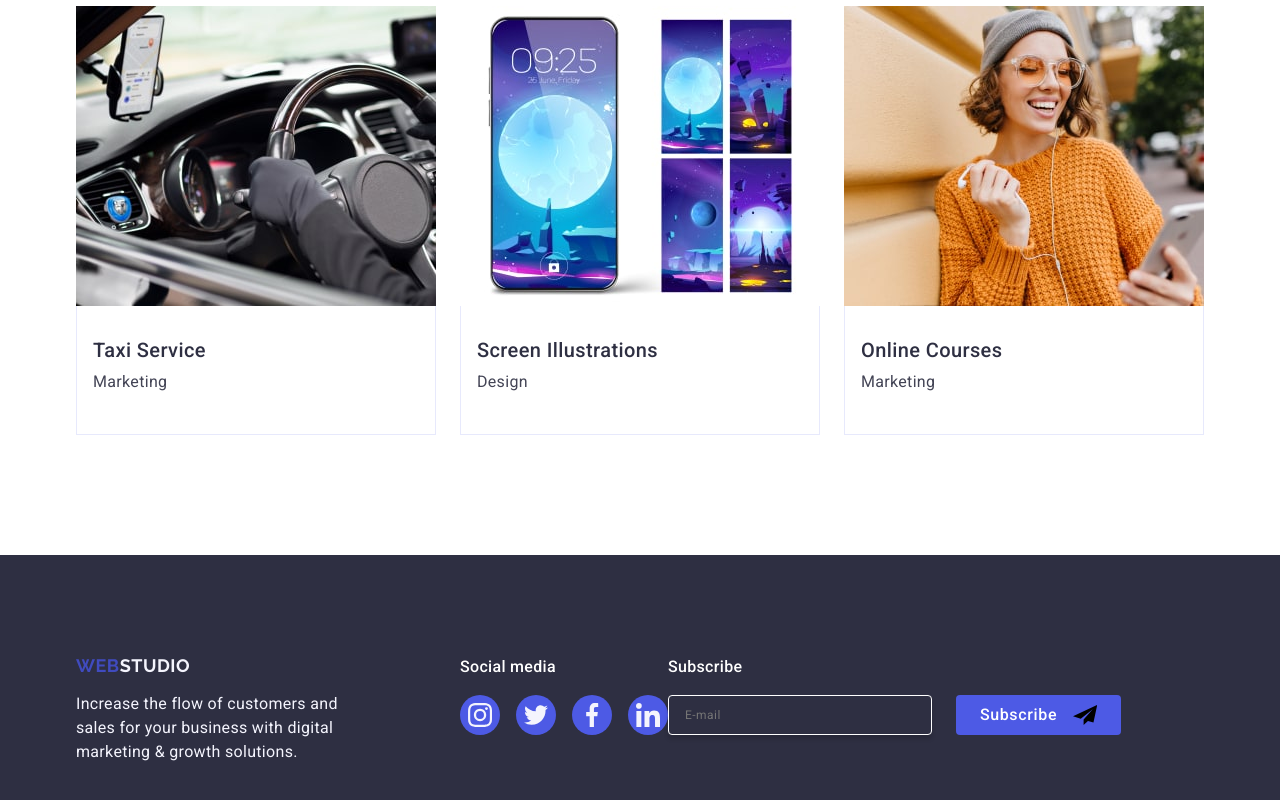
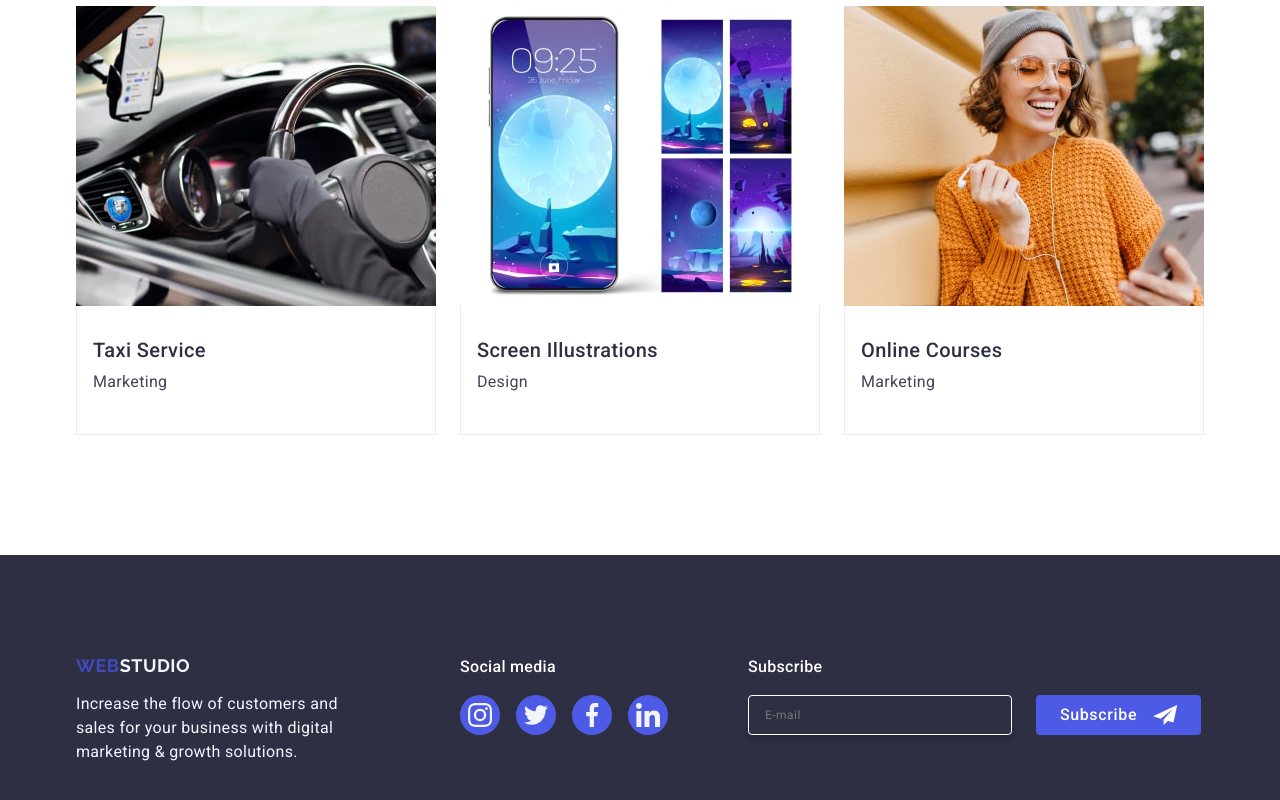
Before and after one commit to HolovchukNatalia/goit-markup-hw-05, a plain HTML site: page index.html in a window 1280 px wide. Shown: the part 2652-3452 px from the top of the page. Drawn offline with nearby package versions, Linux system fonts and the light colour scheme.

Commit message:
footer done

```diff
--- a/css/styles.css
+++ b/css/styles.css
@@ -410,7 +410,9 @@ header {
   color: #f4f4fd;
   max-width: 264px;
 }
-
+.info-footer {
+  margin-left: 80px;
+}
 .subscribe-text {
   margin-bottom: 16px;
   font-weight: 500;
@@ -437,7 +439,7 @@ header {
   box-shadow: 0px 4px 4px rgba(0, 0, 0, 0.15);
 }
 .footer-btn {
-  font-family: "Roboto";
+  font-family: "Roboto", sans-serif;
   display: flex;
   justify-content: center;
   align-items: center;
@@ -455,7 +457,9 @@ header {
 }
 .icon-footer-btn {
   margin-left: 16px;
+  fill: white;
 }
+
 /* MODAL WINDOW */
 
 .backdrop {
```
